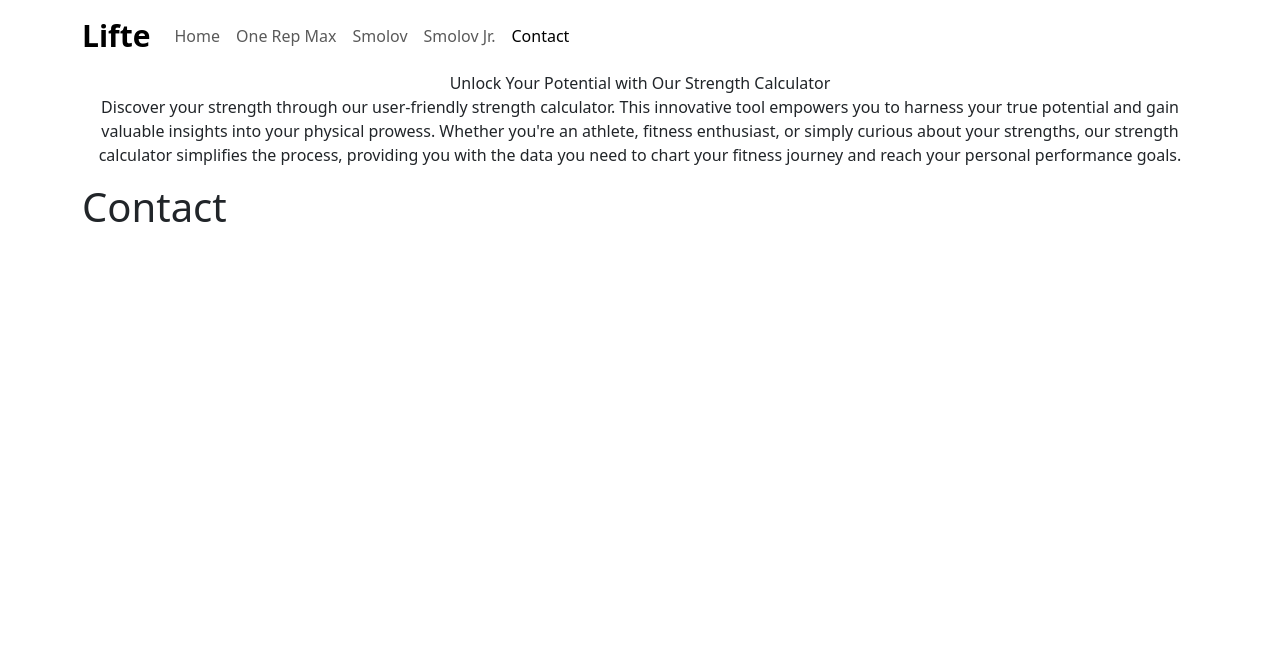
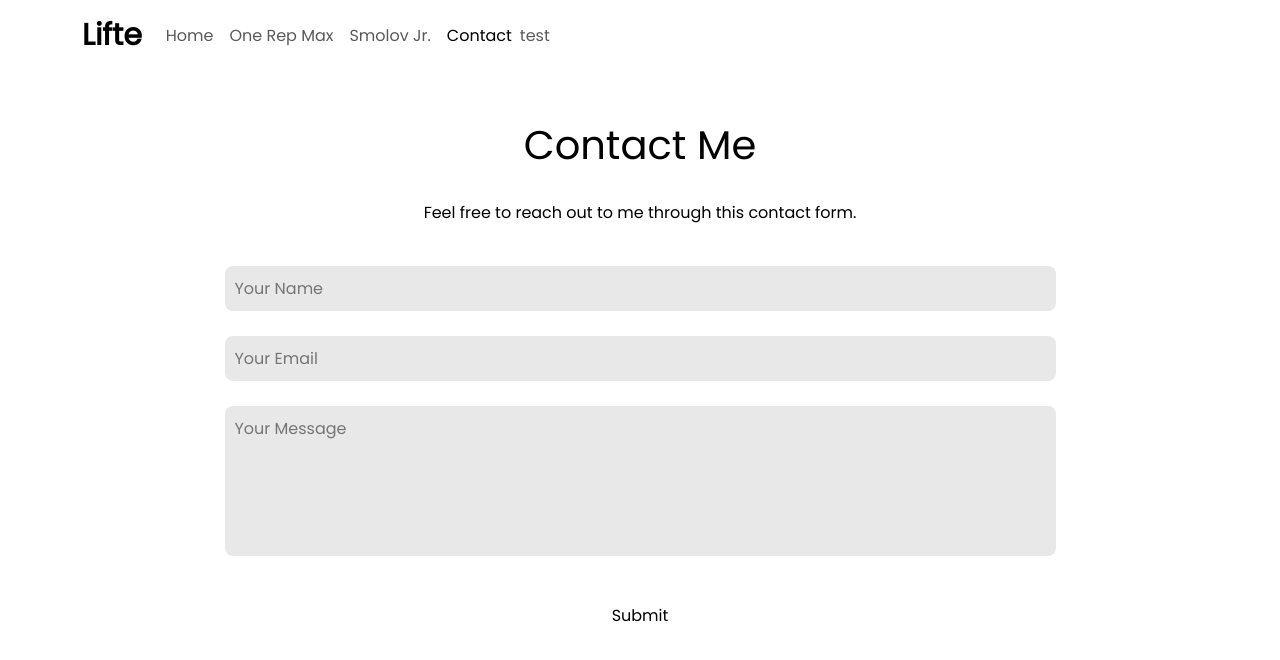
Before and after one commit to jalenlum/Lifting-Calculator, a React (Create React App) app: page /contact in a window 1280 px wide. Shown: the top 660 px of the page. Built offline with nearby package versions, Linux system fonts and the light colour scheme.

Commit message:
worked on styling

```diff
--- a/public/index.html
+++ b/public/index.html
@@ -2,6 +2,7 @@
 <html lang="en">
   <head>
     <link href="https://cdn.jsdelivr.net/npm/bootstrap@5.3.2/dist/css/bootstrap.min.css" rel="stylesheet" integrity="sha384-T3c6CoIi6uLrA9TneNEoa7RxnatzjcDSCmG1MXxSR1GAsXEV/Dwwykc2MPK8M2HN" crossorigin="anonymous">
+    <link href="https://fonts.googleapis.com/css2?family=Montserrat:wght@400;700&family=Nunito&family=Poppins&family=Roboto:wght@100&display=swap" rel="stylesheet">
     <meta charset="utf-8" />
     <meta name="viewport" content="width=device-width, initial-scale=1" />
     <meta name="theme-color" content="#000000" />
--- a/public/styles.css
+++ b/public/styles.css
@@ -0,0 +1,45 @@
+* {
+    margin: 0;
+    padding: 0;
+    box-sizing: border-box;
+    text-decoration: none;
+    background: transparent;
+    font-family: "Poppins", sans-serif;
+    scroll-padding-top: 80px;
+  }
+
+  body {
+    background: rgb(255, 255, 255);
+    color: rgb(0, 0, 0);
+    overflow: hidden;
+    overflow-y: scroll;
+  }
+
+.contact-text {
+    margin-top: 25px;
+    width: 100%;
+    height: 45px;
+    background-color: rgb(232, 232, 232);
+    border: none;
+    border-radius: 8px;
+    color: white;
+    font-size: medium;
+    padding: 10px;
+  }
+
+  .contact-button {
+    background: white;
+    border: none;
+    border-radius: 8px;
+    margin: 35px;
+    width: 140px;
+    height: 50px;
+  }
+
+  .smolov-text {
+    height: 45px;
+    background-color: rgb(232, 232, 232);
+    border: none;
+    border-radius: 8px;
+    padding: 10px;
+  }
--- a/src/App.js
+++ b/src/App.js
@@ -1,7 +1,6 @@
 import { Navbar } from "./components/Navbar";
 import { Description } from "./components/Description";
 import { OneRepMax } from "./components/OneRepMax";
-import { Smolov } from "./components/Smolov";
 import { SmolovJr } from "./components/SmolovJr";
 import { Contact } from "./components/Contact";
 import { NotFound } from "./components/NotFound";
@@ -11,11 +10,9 @@ function App() {
   return (
     <div className="App">
       <Navbar/>
-      <Description />
       <Routes>
         <Route path="/" element={<Description />} />
         <Route path="/onerepmax" element={<OneRepMax />} />
-        <Route path="/smolov" element={<Smolov />} />
         <Route path="/smolovjr" element={<SmolovJr />} />
         <Route path="/contact" element={<Contact />} />
         <Route path="*" element={<NotFound />} />
--- a/src/components/Contact.js
+++ b/src/components/Contact.js
@@ -1,10 +1,27 @@
 export const Contact = () =>{
   return(
     <>
-      <div className="container">
-        <div className="row">
-          <div className="col">
-            <h1>Contact</h1>
+       <div className="container" id="contact">
+        <div className="row justify-content-center" style={{marginTop:50}}>
+          <div className="col text-center">
+            <h1>Contact Me</h1>
+            <br/>
+            <p>Feel free to reach out to me through this contact form.</p>
+          </div>
+        </div>
+        <div className="row justify-content-center">
+          <div className="col-9 text-center">
+            <form action="https://backendform.com/sendform.php/808jalen@gmail.com" method="get">
+              <input className="contact-text" placeholder="Your Name" type="text" name="name" />
+              <br/>
+              <input className="contact-text" placeholder="Your Email" type="email" name="email"/>
+              <br/>
+              <input className="contact-text" placeholder="Your Message" type="text" name="message" style={{height:150, paddingBottom:115}}/>
+              <br/>
+              <button className="contact-button" type="submit"> Submit </button>
+              <input type="hidden" name="fromwebsite" value="Strength Calculator" />
+              <input type="hidden" name="redirect" value="http://localhost:3000/"/>
+            </form>
           </div>
         </div>
       </div>
--- a/src/components/Navbar.js
+++ b/src/components/Navbar.js
@@ -3,7 +3,7 @@ import { NavLink } from "react-router-dom"
 export const Navbar = () =>{
   return(
     <>
-      <nav className="navbar navbar-expand-md navbar-custom">
+      <nav className="navbar navbar-expand-md">
         <div className="container">
           <NavLink to="/" className="navbar-brand" style={{fontSize:30,fontWeight:600}}>Lifte</NavLink>
           <button className="navbar-toggler" data-bs-toggle="collapse"
@@ -19,15 +19,13 @@ export const Navbar = () =>{
                 <NavLink to="/onerepmax" className="nav-link links">One Rep Max</NavLink>
               </li>
               <li className="nav-item">
-                <NavLink to="/smolov" className="nav-link links">Smolov</NavLink>
-              </li>
-              <li className="nav-item">
                 <NavLink to="/smolovjr" className="nav-link links">Smolov Jr.</NavLink>
               </li>
               <li className="nav-item">
                 <NavLink to="/contact" className="nav-link links">Contact</NavLink>
               </li>
             </ul>
+            <div className="navbar-text">test</div>
           </div>
         </div>
       </nav>
--- a/src/components/Smolov.js
+++ /dev/null
@@ -1,13 +0,0 @@
-export const Smolov = () =>{
-  return(
-    <>
-      <div className="container">
-        <div className="row">
-          <div className="col">
-            <h1>Smolov</h1>
-          </div>
-        </div>
-      </div>
-    </>
-  )
-}
--- a/src/components/SmolovJr.js
+++ b/src/components/SmolovJr.js
@@ -23,22 +23,41 @@ export const SmolovJr = () =>{
     return roundedWeight;
   }
 
-  const isInputEmpty = maxLift === "" || increment === "";
-
   return(
     <>
       <div className="container">
-        <div className="row">
+        <div className="row" style={{marginTop: 15}}>
           <div className="col">
             <h1>Smolov Jr.</h1>
+            <br />
+            <p>
+              Smolov Jr. is a popular and intense powerlifting program designed to rapidly increase strength, particularly in the
+              bench press, squat, and deadlift. A modified version of the original Smolov program, Smolov Jr. is a condensed and
+              slightly less demanding approach, making it more accessible for athletes looking to boost their one-repetition maximum
+              (1RM) without committing to the full Smolov cycle.
+            </p>
+            <br />
+            <p>
+              The program typically spans three weeks, with four intense workouts per week focused on the specific lift of choice. Each
+              week, the intensity and volume increase, challenging lifters to push their limits and break through plateaus. Smolov Jr. is
+              known for its effectiveness in building strength quickly but should be approached with caution due to its high demands on
+              the central nervous system and the potential for overtraining.
+            </p>
+            <br />
+            <p>
+              Before embarking on the Smolov Jr. program, it is advisable to assess your current fitness level and ensure that you have a
+              solid foundation in lifting technique. Additionally, proper warm-up, nutrition, and recovery are crucial to maximize the
+              benefits of this challenging powerlifting regiment.
+            </p>
           </div>
         </div>
         <div className="row" style={{marginTop: 50}}>
           <div className="col text-center">
-            <input type="number" value={maxLift} onChange={maxChange}/>
-          </div>
-          <div className="col text-center">
-            <input type="number" value={increment} onChange={incrementChange}/>
+            <p style={{fontSize:24}}>One Rep Max (lbs)</p>
+            <input className="smolov-text" type="number" value={maxLift} onChange={maxChange}/>
+            <br />
+            <p style={{fontSize:24,marginTop: 20}}>Increment (lbs)</p>
+            <input className="smolov-text" type="number" value={increment} onChange={incrementChange}/>
           </div>
         </div>
         <div className="row">
```
